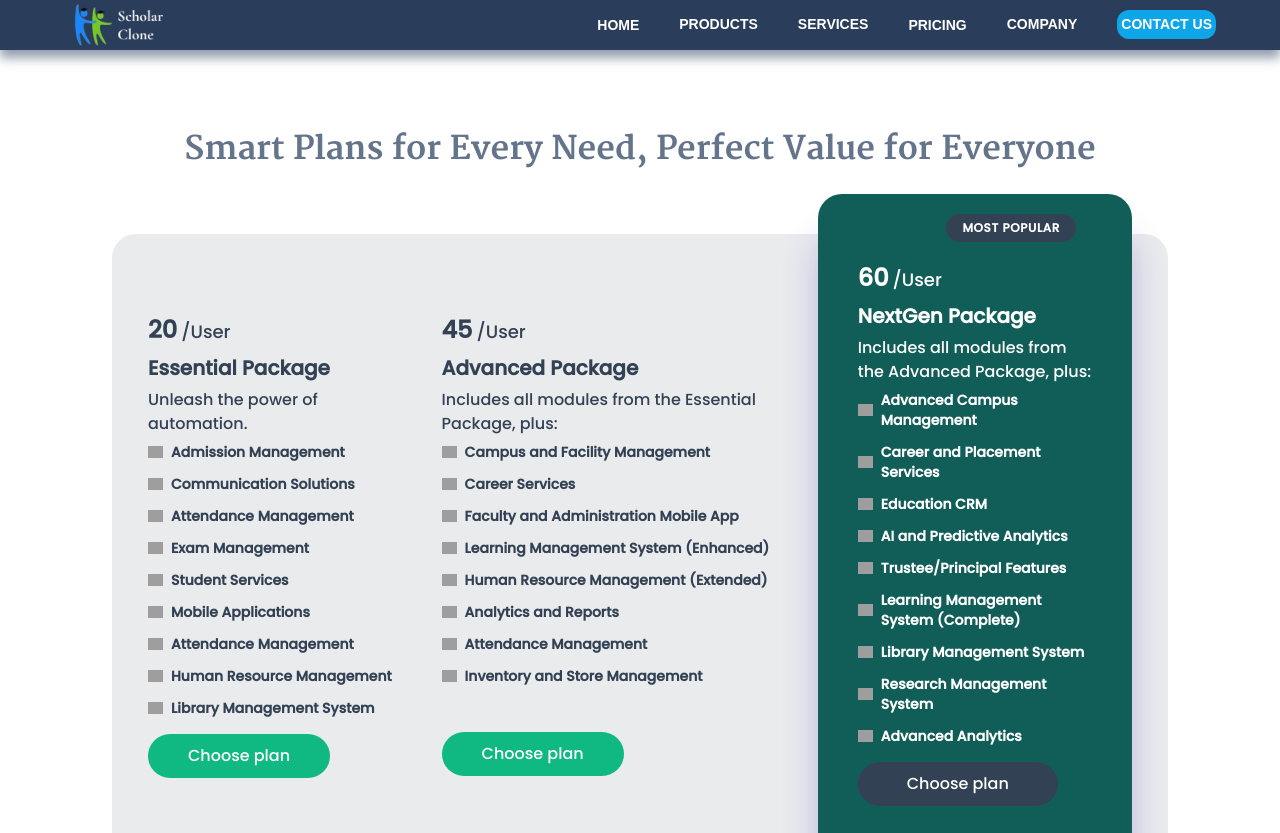
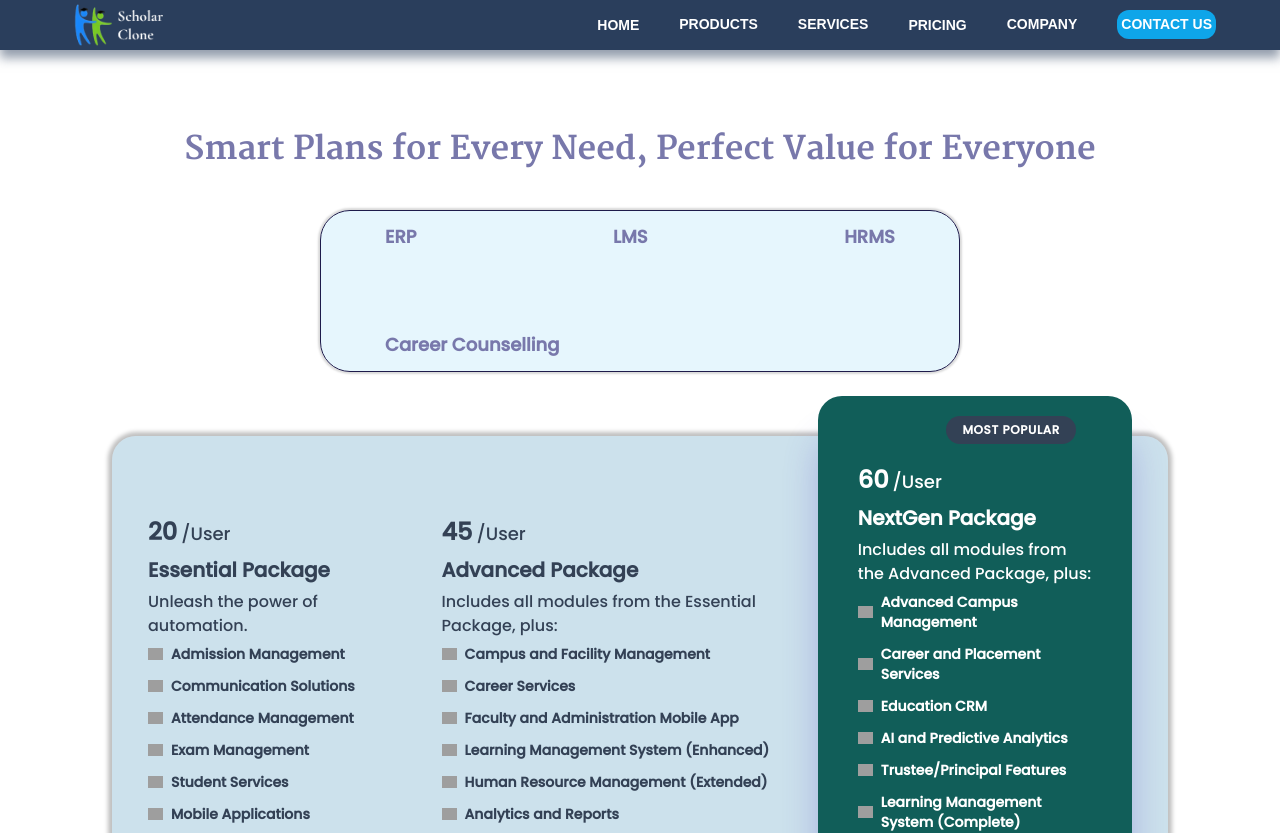
Before and after one commit to AJprSINGH/triz_app, a Next.js app: page /Pricing/PricingSection in a window 1280 px wide. Shown: the top 833 px of the page. Built offline with nearby package versions, Linux system fonts and the light colour scheme; grey boxes are pictures that could not be loaded.

Commit message:
Check 47

```diff
--- /dev/null
+++ b/src/PricingComp/NavigationBar.jsx
@@ -0,0 +1,19 @@
+import * as React from "react";
+import NavigationItem from "./NavigationItem";
+
+const NavigationBar = () => {
+  const navigationItems = ["ERP", "LMS", "HRMS", "Career Counselling"];
+
+  return (
+    <nav className="flex overflow-hidden flex-wrap gap-20 items-start justify-between px-16 py-3 mx-52 text-lg font-bold font-poppins border border-solid bg-sky-500 bg-opacity-10 border-indigo-950 max-w-[800px] rounded-[30px] max-md:px-5" style={{
+        color: " rgba(120, 120, 171, 1)",
+        boxShadow: '0 0 2px 2px rgba(0, 0, 0, 0.15)',
+    }}>
+      {navigationItems.map((item, index) => (
+        <NavigationItem key={index} text={item} />
+      ))}
+    </nav>
+  );
+};
+
+export default NavigationBar;
--- /dev/null
+++ b/src/PricingComp/NavigationItem.jsx
@@ -0,0 +1,11 @@
+import * as React from "react";
+
+const NavigationItem = ({ text }) => {
+  return (
+    <div className="basis-auto" tabIndex={0} role="button">
+      {text}
+    </div>
+  );
+};
+
+export default NavigationItem;
--- a/src/pages/Header_C/MyComponent.jsx
+++ b/src/pages/Header_C/MyComponent.jsx
@@ -60,7 +60,7 @@ function MyComponent() {
   }, []);
   return (
     <div className={`flex overflow-hidden flex-col items-center px-6 pt-5 pb-4 m-4 bg-white rounded-xl shadow-sm max-md:px-3 max-md:pb-10 transition-opacity duration-500 ${visible ? 'opacity-100' : 'opacity-0'}`} style={{
-        boxShadow: '0 0 25px 3px rgba(36, 174, 139, 0.45)', // custom shadow style
+        boxShadow: '0 0 25px 3px rgba(36, 174, 139, 0.45)',
       }}>
       <div className="w-full max-w-[1450px] max-md:max-w-full">
         <div className="flex gap-5 max-md:flex-col">
--- a/src/pages/Pricing/PricingSection.jsx
+++ b/src/pages/Pricing/PricingSection.jsx
@@ -2,6 +2,7 @@ import * as React from "react";
 import PricingPlan from "./PricingPlan";
 import Header from "../Header/NavBar";
 import Footer from "../Footer/Footer";
+import Card from "../../PricingComp/NavigationBar";
 const essentialFeatures = [
   {
     icon: "https://cdn.builder.io/api/v1/image/assets/TEMP/00a7c91fc5b4a2515351adda853d175b24723c4c3c6aadbfbcfa0b78d201484c?placeholderIfAbsent=true&apiKey=af5cfb29bb594d4e9f9e505ea3916323",
@@ -145,10 +146,17 @@ function PricingSection() {
     <>
     <Header />
     <div className="flex flex-col mx-28 mt-20 mb-20">
-      <div className="self-center text-4xl font-bold font-merriweather text-center text-slate-500 max-md:max-w-full max-md:text-4xl">
+      <div className="self-center text-4xl font-bold font-merriweather text-center text-slate-500 max-md:max-w-full max-md:text-4xl" style={{
+        color: "rgba(120, 120, 171, 1)"
+      }}>
         Smart Plans for Every Need, Perfect Value for Everyone
       </div>
-      <div className="px-9 pb-2.5 mt-16 w-full rounded-3xl bg-slate-700 bg-opacity-10 max-md:px-5 max-md:mt-10 max-md:max-w-full">
+      <div className="self-center mt-10 ">
+        <Card />
+      </div>
+      <div className="px-9 pb-2.5 mt-16 w-full rounded-3xl bg-sky-700 bg-opacity-20 max-md:px-5 max-md:mt-10 max-md:max-w-full" style={{
+        boxShadow: '0 0 4px 4px rgba(0, 0, 0, 0.25)', // custom shadow style
+      }}>
         <div className="flex gap-5 max-md:flex-col">
           <div className="flex flex-col w-[64%] max-md:ml-0 max-md:w-full">
             <div className="flex z-10 flex-col self-stretch my-auto w-full max-md:mt-10 max-md:max-w-full">
@@ -161,7 +169,11 @@ function PricingSection() {
                       description="Unleash the power of automation."
                       features={essentialFeatures}
                     />
-                    <button className="px-10 py-2.5 mt-2.5 text-white font-poppins bg-emerald-500 rounded-3xl bg-blend-normal max-md:px-5">
+                    <button className="px-10 py-2.5 mt-2.5 text-white font-poppins bg-emerald-500 rounded-3xl bg-blend-normal max-md:px-5" style={{
+                   background: "rgba(36, 174, 139, 1)",
+                   color: "rgba(37, 36, 48, 1)"
+                  }}
+                  >
                   Choose plan
                 </button>
                   </div>
@@ -172,7 +184,11 @@ function PricingSection() {
                       description="Includes all modules from the Essential Package, plus:"
                       features={advancedFeatures}
                     />
-                  <button className="px-10 py-2.5 mt-10 text-white font-poppins bg-emerald-500 rounded-3xl bg-blend-normal max-md:px-5">
+                  <button className="px-10 py-2.5 mt-10 font-poppins rounded-3xl bg-blend-normal max-md:px-5" style={{
+                   background: "rgba(36, 174, 139, 1)",
+                   color: "rgba(37, 36, 48, 1)"
+                  }}
+                  >
                   Choose plan
                   </button>
                   </div>
```
